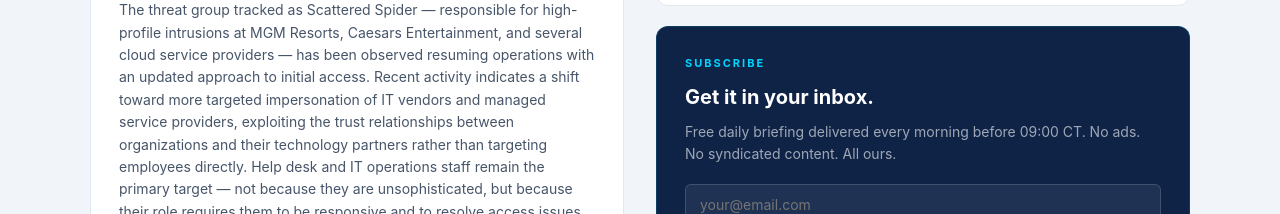
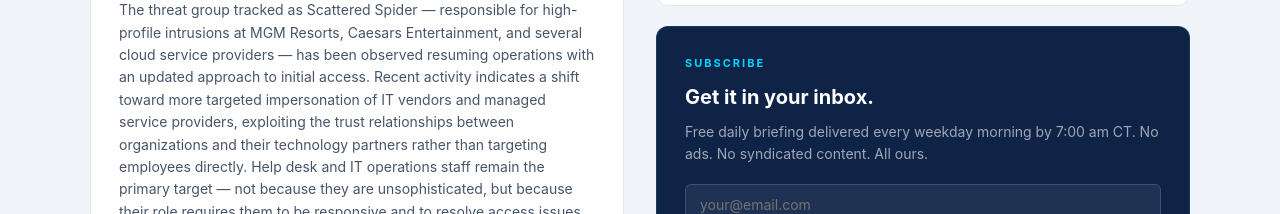
Before and after one commit to BorgesLebron/cybersense-solutions, a plain HTML site: page newsletter.html in a window 1280 px wide. Shown: the part 1140-1354 px from the top of the page. Drawn offline with Linux system fonts and the light colour scheme.

Commit message:
Update subscription message timing details

```diff
--- a/newsletter.html
+++ b/newsletter.html
@@ -184,7 +184,7 @@
         <div id="subscribe" class="card card-dark" style="margin-top:20px;">
           <p class="section-label" style="margin-bottom:8px;">Subscribe</p>
           <h3 style="color:var(--cs-white);font-size:20px;margin-bottom:8px;">Get it in your inbox.</h3>
-          <p style="color:rgba(255,255,255,0.6);font-size:14px;margin-bottom:20px;line-height:1.55;">Free daily briefing delivered every morning before 09:00 CT. No ads. No syndicated content. All ours.</p>
+          <p style="color:rgba(255,255,255,0.6);font-size:14px;margin-bottom:20px;line-height:1.55;">Free daily briefing delivered every weekday morning by 7:00 am CT. No ads. No syndicated content. All ours.</p>
           <div style="display:flex;flex-direction:column;gap:10px;">
             <input class="form-input" style="background:rgba(255,255,255,0.07);border:1.5px solid rgba(255,255,255,0.15);color:var(--cs-white);" type="email" placeholder="your@email.com">
             <button class="btn btn-primary">Subscribe Free</button>
```
